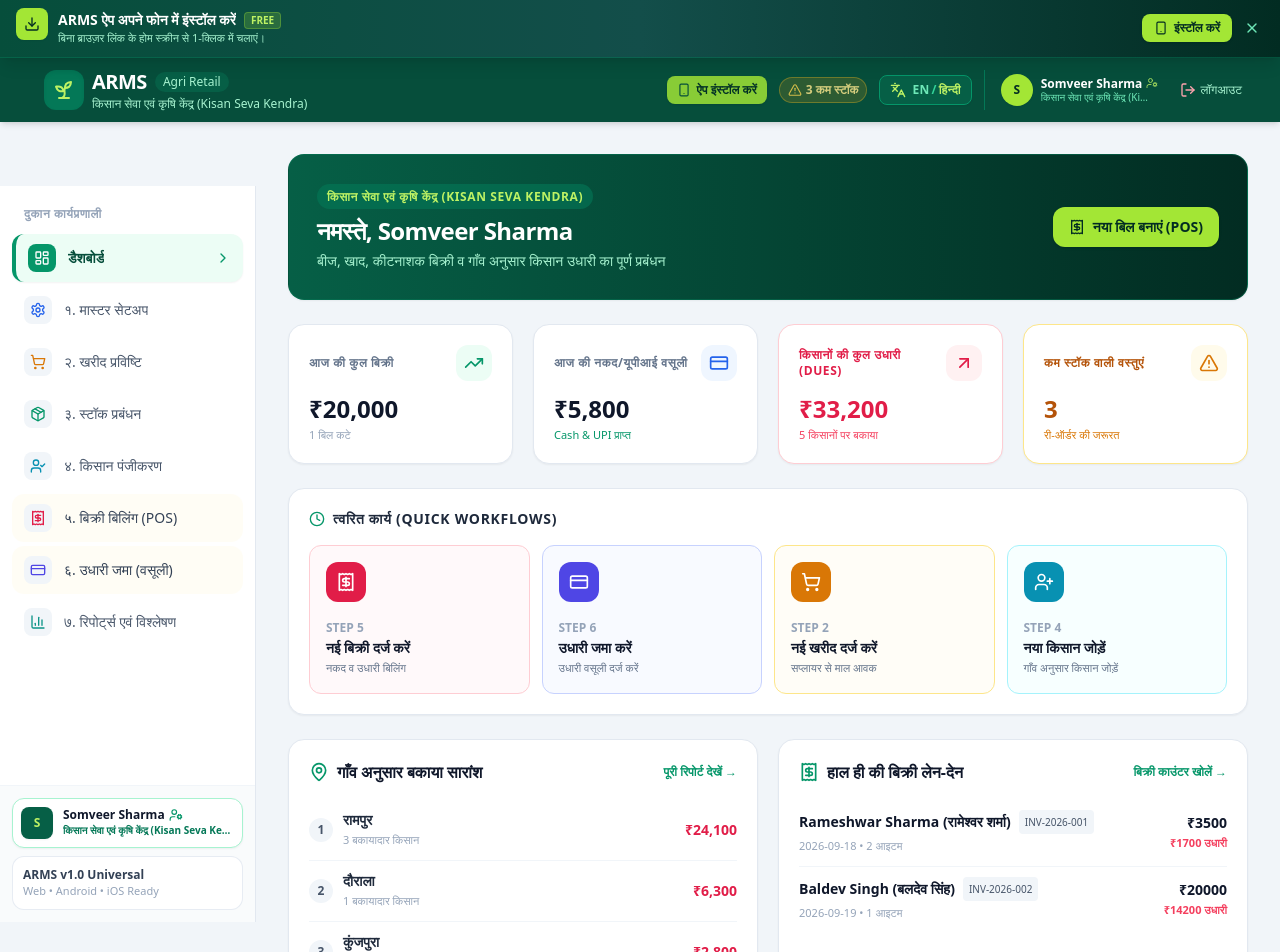
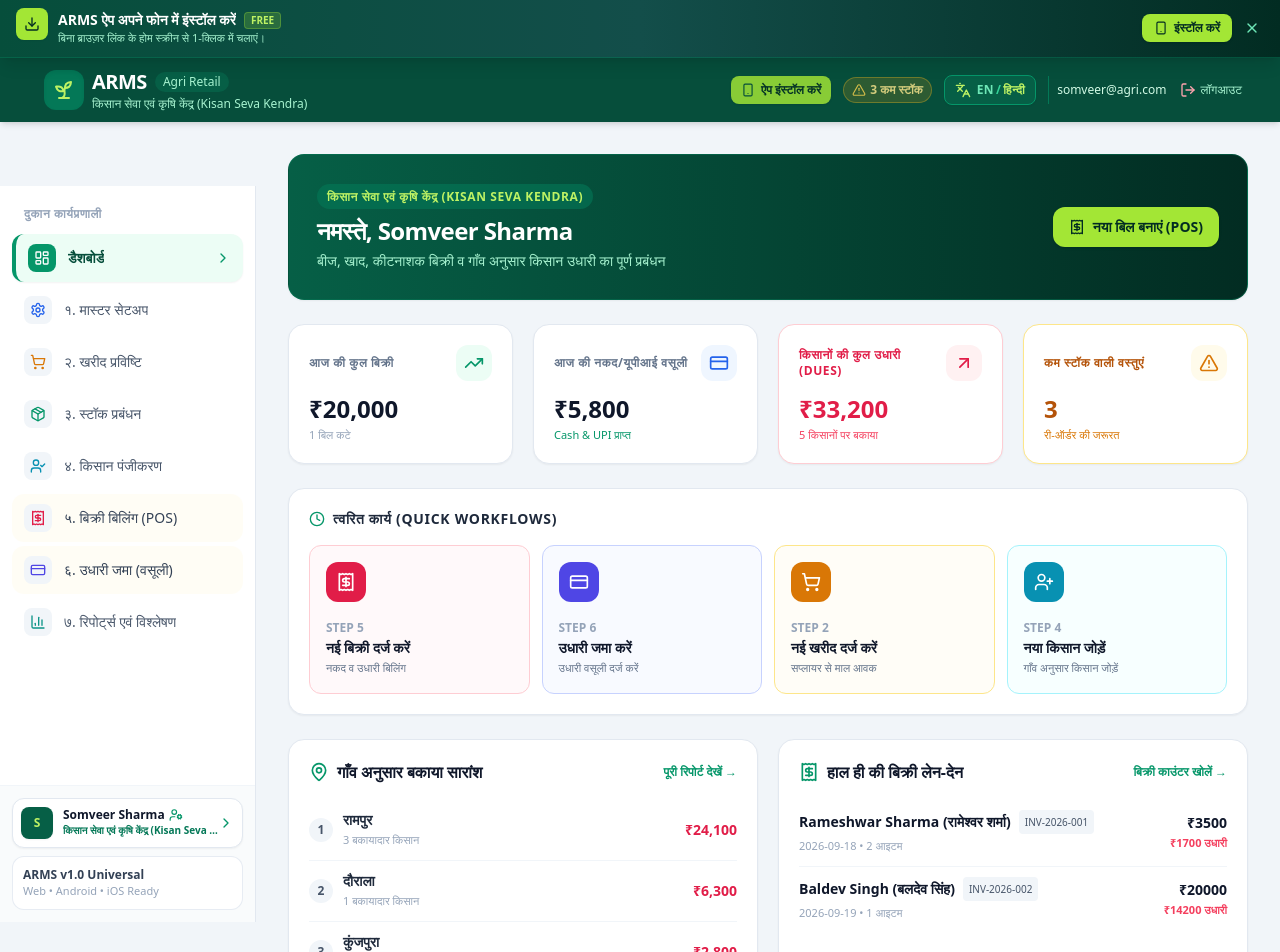
Before and after one commit to somveer01/ARMS, a React (Vite) app: page / in a window 1280 px wide. Shown: the top 952 px of the page. Built offline with nearby package versions, Linux system fonts and the light colour scheme.

Commit message:
feat: open Profile as a full screen from sidebar without popups, show login email only in top navbar

```diff
--- a/src/components/Navbar.tsx
+++ b/src/components/Navbar.tsx
@@ -1,20 +1,16 @@
-import React, { useState } from 'react';
+import React from 'react';
 import { useLanguage } from '../context/LanguageContext';
 import { useData } from '../context/DataContext';
 import { useAuth } from '../context/AuthContext';
 import { usePWA } from '../context/PWAContext';
-import { ProfileModal } from './ProfileModal';
 import {
   Sprout,
   Languages,
   AlertTriangle,
   Menu,
   X,
-  RotateCcw,
   LogOut,
-  User as UserIcon,
   Smartphone,
-  UserCog,
 } from 'lucide-react';
 
 interface NavbarProps {
@@ -28,10 +24,9 @@
   setSidebarOpen,
 }) => {
   const { language, toggleLanguage, t } = useLanguage();
-  const { products, resetToDefaults } = useData();
+  const { products } = useData();
   const { user, logout } = useAuth();
   const { isInstalled, installApp } = usePWA();
-  const [profileOpen, setProfileOpen] = useState(false);
 
   // Count low stock products
   const lowStockCount = products.filter(p => p.currentStock <= p.minStockAlert).length;
@@ -70,7 +65,7 @@
             </div>
           </div>
 
-          {/* Right: Install App + Low Stock Alert Badge + Language Switcher + User Profile + Logout */}
+          {/* Right: Install App + Low Stock Alert Badge + Language Switcher + User Email Only + Logout */}
           <div className="flex items-center space-x-2 sm:space-x-3">
             {/* Install App Button (Visible if not running as installed PWA) */}
             {!isInstalled && (
@@ -84,6 +79,7 @@
                 <span className="sm:hidden font-extrabold">{language === 'hi' ? 'ऐप लें' : 'Install'}</span>
               </button>
             )}
+
             {/* Low stock badge */}
             {lowStockCount > 0 && (
               <div
@@ -110,25 +106,15 @@
               </div>
             </button>
 
-            {/* User Profile Badge & Logout */}
+            {/* User Login Email & Logout */}
             {user && (
-              <div className="flex items-center space-x-1.5 sm:space-x-2 pl-1 sm:pl-2 border-l border-emerald-700">
-                <button
-                  onClick={() => setProfileOpen(true)}
-                  className="flex items-center space-x-2 p-1 sm:px-2 sm:py-1 rounded-xl hover:bg-emerald-800 active:scale-95 transition-all text-left group"
-                  title={language === 'hi' ? 'दुकानदार प्रोफ़ाइल एवं सेटिंग्स' : 'Store Owner Profile & Settings'}
+              <div className="flex items-center space-x-2 pl-2 border-l border-emerald-700">
+                <span
+                  className="text-xs text-emerald-100 font-medium truncate max-w-[140px] sm:max-w-[220px]"
+                  title={user.email}
                 >
-                  <div className="w-8 h-8 rounded-full bg-lime-400 text-emerald-950 font-black text-xs flex items-center justify-center shadow-sm group-hover:scale-105 transition-transform shrink-0">
-                    {user.name.charAt(0).toUpperCase()}
-                  </div>
-                  <div className="hidden lg:block text-left text-xs leading-tight">
-                    <div className="flex items-center space-x-1">
-                      <p className="font-bold text-white truncate max-w-[110px]">{user.name}</p>
-                      <UserCog className="w-3 h-3 text-lime-300 opacity-80 group-hover:opacity-100" />
-                    </div>
-                    <p className="text-[10px] text-emerald-300 truncate max-w-[110px]">{user.shopName || user.email}</p>
-                  </div>
-                </button>
+                  {user.email}
+                </span>
 
                 <button
                   onClick={() => {
@@ -147,12 +133,6 @@
           </div>
         </div>
       </div>
-
-      {/* Profile Settings Modal */}
-      <ProfileModal
-        isOpen={profileOpen}
-        onClose={() => setProfileOpen(false)}
-      />
     </header>
   );
 };
--- a/src/components/Sidebar.tsx
+++ b/src/components/Sidebar.tsx
@@ -1,7 +1,6 @@
-import React, { useState } from 'react';
+import React from 'react';
 import { useLanguage } from '../context/LanguageContext';
 import { useAuth } from '../context/AuthContext';
-import { ProfileModal } from './ProfileModal';
 import {
   LayoutDashboard,
   Settings,
@@ -30,7 +29,6 @@
 }) => {
   const { language, t } = useLanguage();
   const { user } = useAuth();
-  const [profileOpen, setProfileOpen] = useState(false);
 
   const menuItems = [
     {
@@ -160,19 +158,24 @@
           })}
         </div>
 
-        {/* Footer info in sidebar with dedicated Profile button */}
+        {/* Footer info in sidebar with dedicated Profile screen opener */}
         <div className="p-3 border-t border-slate-100 bg-slate-50/80 space-y-2">
           {user && (
             <button
-              onClick={() => {
-                setProfileOpen(true);
-                if (window.innerWidth < 768) setIsOpen(false);
-              }}
-              className="w-full flex items-center justify-between p-2 rounded-xl bg-white border border-emerald-200 hover:border-emerald-400 hover:bg-emerald-50/60 transition-all text-left shadow-sm group active:scale-95"
+              onClick={() => handleSelect('profile')}
+              className={`w-full flex items-center justify-between p-2 rounded-xl border transition-all text-left shadow-sm group active:scale-95 ${
+                activeTab === 'profile'
+                  ? 'bg-emerald-50 text-emerald-950 border-emerald-500 ring-2 ring-emerald-200'
+                  : 'bg-white border-slate-200 hover:border-emerald-300 hover:bg-emerald-50/50'
+              }`}
               title={language === 'hi' ? 'मेरी प्रोफ़ाइल एवं दुकान सेटिंग्स' : 'My Profile & Shop Settings'}
             >
               <div className="flex items-center space-x-2.5 min-w-0">
-                <div className="w-8 h-8 rounded-lg bg-emerald-800 text-lime-300 font-bold text-xs flex items-center justify-center shrink-0 shadow-sm">
+                <div className={`w-8 h-8 rounded-lg font-bold text-xs flex items-center justify-center shrink-0 shadow-sm ${
+                  activeTab === 'profile'
+                    ? 'bg-emerald-700 text-white'
+                    : 'bg-emerald-800 text-lime-300'
+                }`}>
                   {user.name.charAt(0).toUpperCase()}
                 </div>
                 <div className="min-w-0">
@@ -185,6 +188,7 @@
                   </p>
                 </div>
               </div>
+              <ChevronRight className={`w-4 h-4 text-emerald-600 shrink-0 transition-transform ${activeTab === 'profile' ? 'translate-x-0.5' : ''}`} />
             </button>
           )}
 
@@ -194,12 +198,6 @@
           </div>
         </div>
       </aside>
-
-      {/* Profile Settings Modal */}
-      <ProfileModal
-        isOpen={profileOpen}
-        onClose={() => setProfileOpen(false)}
-      />
     </>
   );
 };
```
